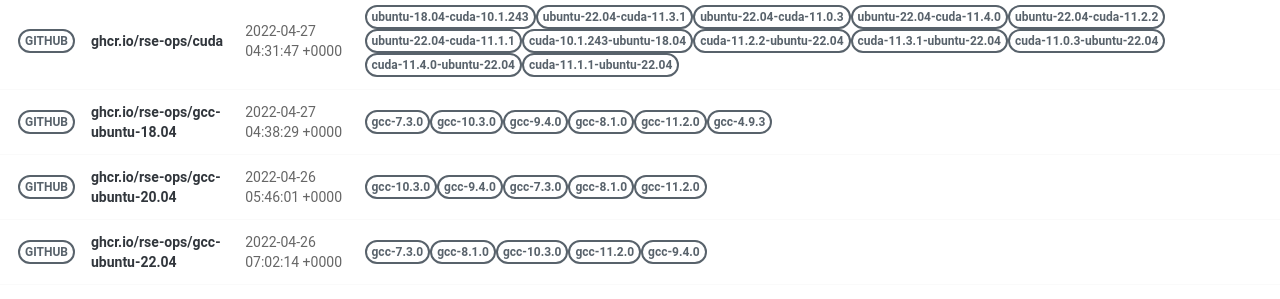
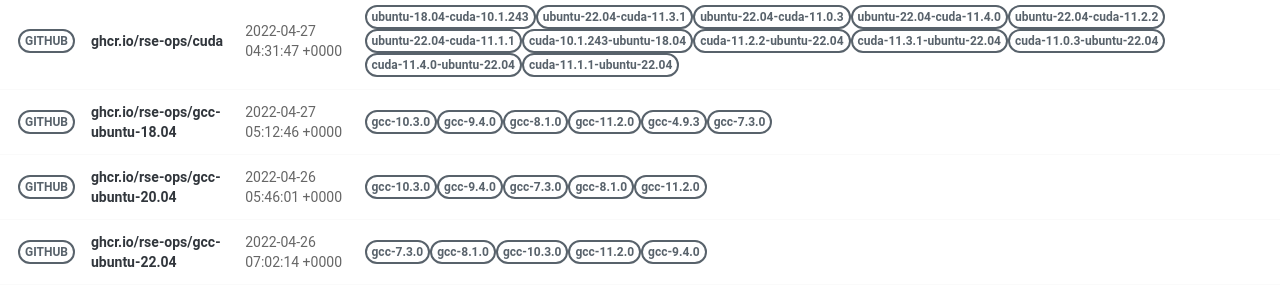
Before and after one commit to rse-ops/docker-images, a Jekyll site: the page built from pages/index.md, in a window 1280 px wide. Shown: the part 502-801 px from the top of the page. Built offline with Jekyll 4.4.1, drawn with Linux system fonts in a browser that asks for light colours; nearby versions of some CDN libraries.

Commit message:
Automated push to update library 2022-04-27

```diff
--- a/_library/ghcr.io-rse-ops-gcc-ubuntu-18.04.md
+++ b/_library/ghcr.io-rse-ops-gcc-ubuntu-18.04.md
@@ -1,14 +1,11 @@
 ---
 layout: container
 name: ghcr.io/rse-ops/gcc-ubuntu-18.04
-updated_at: 2022-04-27 04:38:29.804499
+updated_at: 2022-04-27 05:12:46.751993
 
 
 container_url: https://github.com/orgs/rse-ops/packages/container/package/gcc-ubuntu-18.04
 versions:
- - tag: gcc-7.3.0
-   dockerfile: https://github.com/rse-ops/docker-images/blob/main/ubuntu/gcc/Dockerfile
-   manifest: https://crane.ggcr.dev/manifest/ghcr.io/rse-ops/gcc-ubuntu-18.04:gcc-7.3.0
  - tag: gcc-10.3.0
    dockerfile: https://github.com/rse-ops/docker-images/blob/main/ubuntu/gcc/Dockerfile
    manifest: https://crane.ggcr.dev/manifest/ghcr.io/rse-ops/gcc-ubuntu-18.04:gcc-10.3.0
```
Also changed, not shown: other parts of _library/ghcr.io-rse-ops-gcc-ubuntu-18.04.md (+3 -0 lines).
